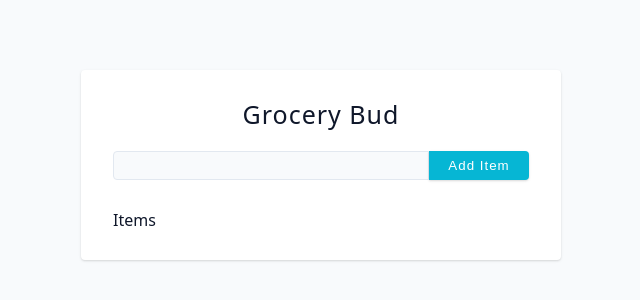
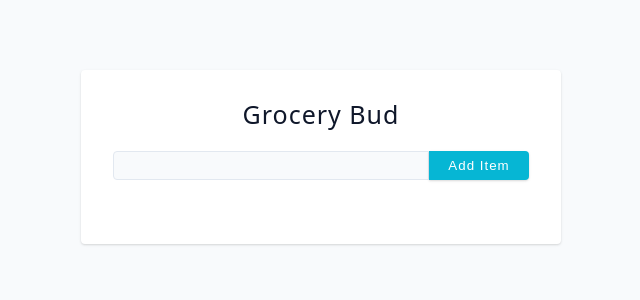
Before and after one commit to isnendyankp/groceryBud, a React (Vite) app: page / in a window 1280 px wide. Shown: the part 58-358 px from the top of the page, without its empty margins (319-959 px from the left). Built offline with nearby package versions, Linux system fonts and the light colour scheme; the HTML template or start-up script is replaced by a standard one.

Commit message:
map over items array

```diff
--- a/src/Items.jsx
+++ b/src/Items.jsx
@@ -3,7 +3,11 @@ import SingleItem from './SingleItem'
 
 const Items = ({items, removeItem}) => {
   return (
-    <div className='items'>Items</div>
+    <div className='items'>
+        {items.map((item) => {
+
+        })}
+    </div>
   )
 }
 
@@ -14,3 +18,4 @@ export default Items
 // S7-235: add items prop & removeItem prop
 // S7-235: import SingleItem component
 // S7-235: Add className items to div
+// S7-235: map over items array
```
